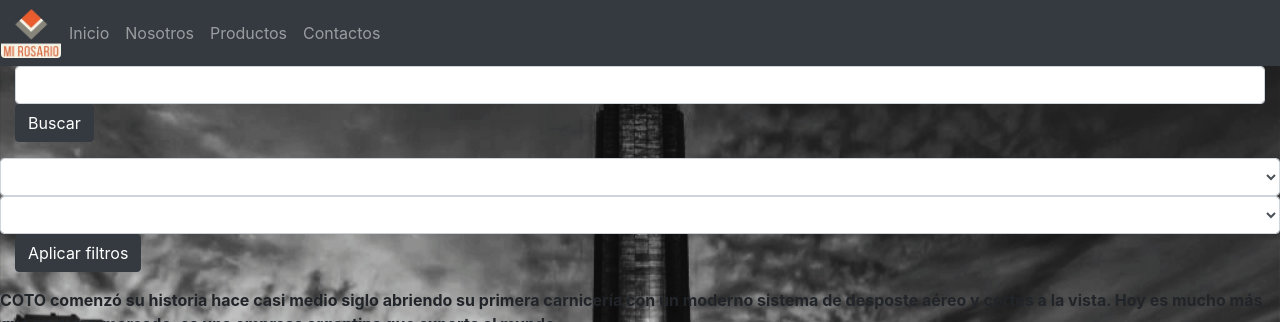
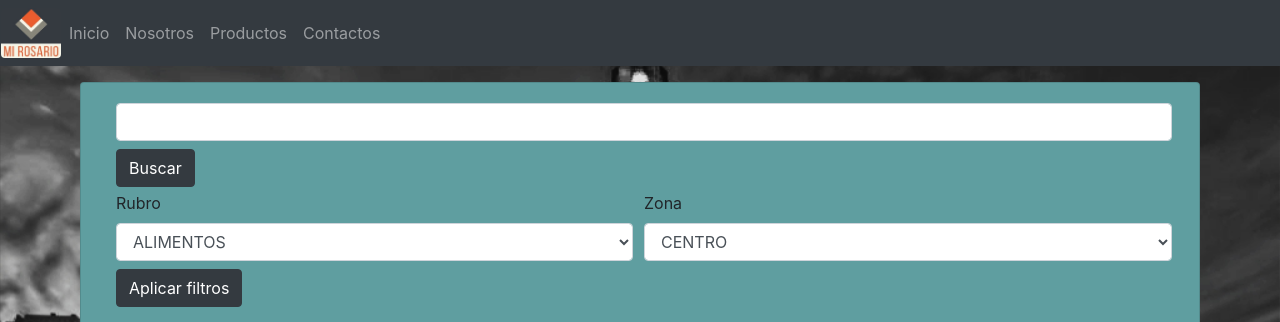
Before and after one commit to ClaraRazzetto/MiRosario, a Spring Boot app: page /cliente/vista-cliente in a window 1280 px wide. Shown: the top 322 px of the page. Run offline with Spring Boot 4, Linux system fonts and the light colour scheme; tables that the repository leaves empty hold one stand-in row (values such as "Sample post"); lists and menus that the app fills with data are empty; some of the project's set-up classes (security, data sources, template engines, error pages and the like) are left out, and stand-ins take their place; some libraries are stand-ins or nearby versions.

Commit message:
muchas cosas

```diff
--- a/MiRosario/src/main/java/com/mirosario/MiRosario/controladores/ClienteControlador.java
+++ b/MiRosario/src/main/java/com/mirosario/MiRosario/controladores/ClienteControlador.java
@@ -35,23 +35,23 @@
     @Autowired
     private RubroServicio rubroServicio;
 
-      @GetMapping("/vista-cliente")
-    public String vistaCliente(){
-     return "vista-cliente.html";
-}
+//      @GetMapping("/vista-cliente")
+//    public String vistaCliente(){
+//     return "vista-cliente.html";
+//}
 
 
 
-//    @GetMapping("/vista-cliente")
-//    public String vistaCliente(ModelMap modelo, @RequestParam(required = false) String q, @RequestParam(required = false) Rubro rubro,@RequestParam(required = false) Zona zona){
-//
-//        modelo.put("zonas", zonaServicio.listarZonas());
-//        modelo.put("rubros", rubroServicio.listarRubros());
-//
-//        modelo.put("comercios", comercioServicio.listar(q, rubro, zona));
-//
-//        return "vista-cliente.html";
-//    }
+    @GetMapping("/vista-cliente")
+    public String vistaCliente(ModelMap modelo, @RequestParam(required = false) String q, @RequestParam(required = false) Rubro rubro,@RequestParam(required = false) Zona zona){
+
+        modelo.put("zonas", zonaServicio.listarZonas());
+        modelo.put("rubros", rubroServicio.listarRubros());
+
+        modelo.put("comercios", comercioServicio.listar(q, rubro, zona));
+
+        return "vista-cliente.html";
+    }
 
     @GetMapping("/registro")
     public String registro(ModelMap modelo){
--- a/MiRosario/src/main/java/com/mirosario/MiRosario/servicios/ComercioServicio.java
+++ b/MiRosario/src/main/java/com/mirosario/MiRosario/servicios/ComercioServicio.java
@@ -196,7 +196,8 @@
             if (rubro != null && zona != null) {
                 comercios = comercioRepositorio.buscarPorRubroZona(zona, rubro);
             }else{
-                comercios = comercioRepositorio.findAll().subList(0, 4);
+//                comercios = comercioRepositorio.findAll().subList(0, 4);
+                comercios = comercioRepositorio.findAll();
                 Collections.shuffle(comercios);
             }
         }
--- a/MiRosario/src/main/resources/static/css/styles.css
+++ b/MiRosario/src/main/resources/static/css/styles.css
@@ -114,7 +114,7 @@
   background-color:darkslategray;
   color: white;
   width: 100%;
-
+  top:2rem;
   margin:0%;
 }
 
--- a/MiRosario/src/main/resources/templates/formulario-comercio.html
+++ b/MiRosario/src/main/resources/templates/formulario-comercio.html
@@ -43,7 +43,7 @@
           placeholder="Nombre Usuarios">
       </div>
 
-      <select name="rubros" class="form-control item">
+      <select name="rubro" class="form-control item">
         <option th:each="rubro,iterator :${rubros}" th:text="${rubro}"></option>
       </select>
 
--- a/MiRosario/src/main/resources/templates/vista-cliente.html
+++ b/MiRosario/src/main/resources/templates/vista-cliente.html
@@ -29,29 +29,63 @@
 
 
   <!-- buscador -->
-  <form method="GET">
-    <div class="col-auto">
+  <div class="card" style="background-color: cadetblue;">
+    <form method="GET" class="flex-container m-3">
+
+      <div class="col-12 m-1">
         <input type="text" class="form-control" name="q">
       </div>
-    <div class="col-auto">
-      <button type="submit" class="btn btn-dark mb-3">Buscar</button>
+
+      <div class="col-12 m-1 mt-2">
+        <button type="submit" class="btn btn-dark">Buscar</button>
       </div>
-    <select name="rubros" class="form-control item">
-<!--      <option th:each="rubro,iterator :${rubros}" th:text="${rubro}>
-	</option>-->
+
+      <div class="row col-12 m-1">
+
+        <div class="col-6" style="padding-left: 0%; padding-right: 1%;">
+
+          <label for="rubro">Rubro</label>
+          <select name="rubro" id="rubro" class="form-control" >
+            <option th:each="rubro,iterator :${rubros}" th:text="${rubro}"></option>
           </select>
-  <select name=" zonas" class="form-control item">
-<!--      <option th:each="zona,iterator :${zonas}" th:text="${zona}>
-	</option>-->
+
+        </div>
+
+        <div class="col-6"  style="padding: 0px;">
+
+          <label for="zona">Zona</label>
+          <select name="zona" id="zona" class="form-control">
+            <option th:each="zona,iterator :${zonas}" th:text="${zona}"></option>
           </select>
-  <div class=" col-auto">
-        <button type="submit" class="btn btn-dark mb-3">Aplicar filtros</button>
+
+        </div>
+
+      </div>
+
+      <div class="col-12 m-1 mt-2">
+        <button type="submit" class="btn btn-dark">Aplicar filtros</button>
       </div>
     </form>
+  </div>
 
-   <li>COTO comenzó su historia hace casi medio siglo abriendo su primera carnicería con un moderno sistema de desposte aéreo y cortes a la vista. Hoy es mucho más que un supermercado, es una empresa argentina que exporta al mundo.</li>
-                    <hr>
-                    <li>Zona sur</li>
+  <div class="card" th:each="comercio : ${comercios}" style="background-color: cadetblue;">
+    <div class="row g-0">
+      <div class="col-5 col-sm-2">
+        <img src="/img/coto.png" class="img-fluid w-80 m-2" alt="card-horizontal-image" style="border-radius: 100px;">
+      </div>
+      <div class="col-7 col-sm-10">
+        <div class="card-body">
+          <a th:href="@{/perfil-comercio}+'?id='+${comercio.id}">
+            <h5 class="card-title" th:text="${comercio.nombreComercio}"></h5>
+          </a>
+          <p class="card-text" th:text="${comercio.descripcion}"></p>
+          <p class="card-text" th:text="${comercio.direccion}"><small class="text-muted"></small></p>
+          <p class="card-text" th:if="${comercios.isEmpty()}">La busqueda no tiene resultados</p>
+        </div>
+      </div>
+    </div>
+  </div>
+
   <!-- fin buscador -->
 
   <!-- lista de comercios -->
```
Also changed, not shown: MiRosario/src/main/java/com/mirosario/MiRosario/controladores/ComentarioControlador.java (+6 -6 lines), MiRosario/src/main/java/com/mirosario/MiRosario/controladores/MainControlador.java (+27 -30 lines), MiRosario/src/main/resources/templates/fragmentos/mensajes.html (added, +18 -0 lines), MiRosario/src/main/resources/templates/perfil-comercio.html (+44 -8 lines), MiRosario/src/main/java/com/mirosario/MiRosario/servicios/RubroServicio.java (line endings or trailing spaces). Lines whose indentation alone changed are shown as unchanged.
